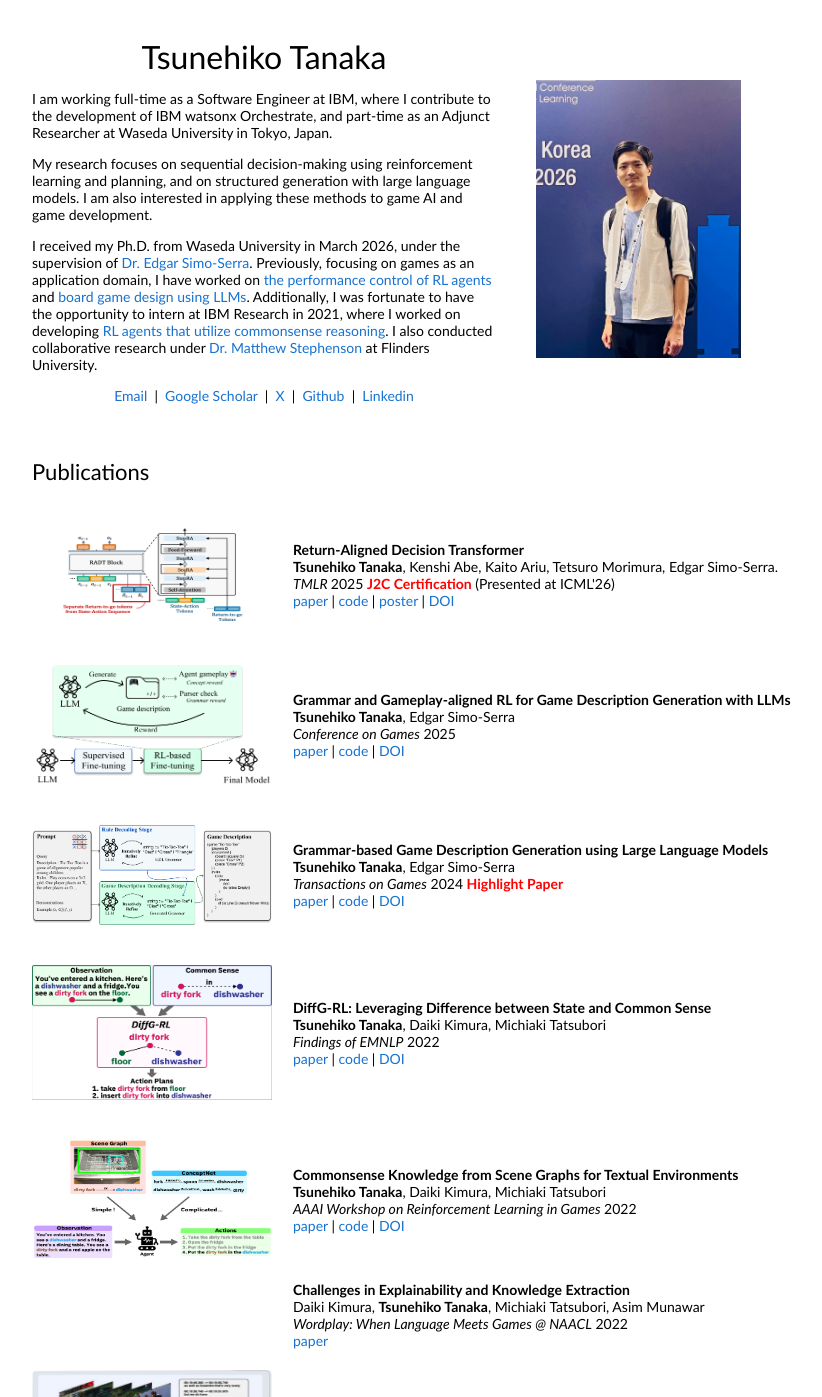
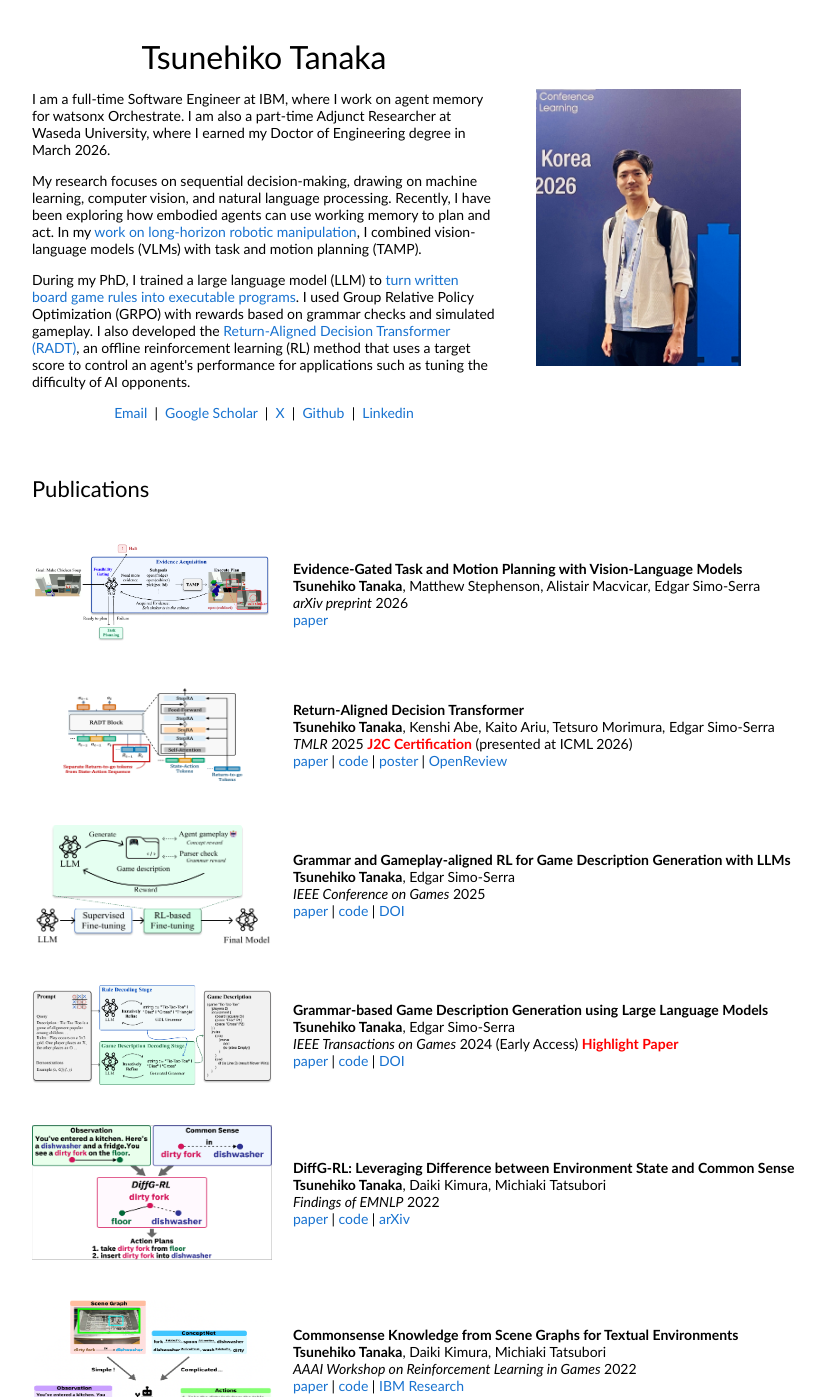
Before and after one commit to tsunehiko/tsunehiko.github.io, a plain HTML site: page index.html in a window 1280 px wide. Shown: the part 5-1402 px from the top of the page, without its empty margins (228-1050 px from the left). Drawn offline with Linux system fonts and the light colour scheme.

Commit message:
Update research profile and add EAFG preprint

```diff
--- a/index.html
+++ b/index.html
@@ -25,13 +25,18 @@
                     <name>Tsunehiko Tanaka</name>
                   </p>
                   <p>
-                    I am working full-time as a Software Engineer at IBM, where I contribute to the development of IBM watsonx Orchestrate, and part-time as an Adjunct Researcher at Waseda University in Tokyo, Japan.
+                    I am a full-time Software Engineer at IBM, where I work on agent memory for watsonx Orchestrate.
+                    I am also a part-time Adjunct Researcher at Waseda University, where I earned my Doctor of Engineering degree in March 2026.
                   </p>
                   <p>
-                    My research focuses on sequential decision-making using reinforcement learning and planning, and on structured generation with large language models. I am also interested in applying these methods to game AI and game development.
+                    My research focuses on sequential decision-making, drawing on machine learning, computer vision, and natural language processing.
+                    Recently, I have been exploring how embodied agents can use working memory to plan and act.
+                    In my <a href="https://arxiv.org/abs/2608.20084v2">work on long-horizon robotic manipulation</a>, I combined vision-language models (VLMs) with task and motion planning (TAMP).
                   </p>
                   <p>
-                    I received my Ph.D. from Waseda University in March 2026, under the supervision of <a href="https://esslab.jp/~ess/ja/">Dr. Edgar Simo-Serra</a>. Previously, focusing on games as an application domain, I have worked on <a href="https://openreview.net/forum?id=lTt2cTW8h1">the performance control of RL agents</a> and <a href="https://arxiv.org/abs/2407.17404">board game design using LLMs</a>. Additionally, I was fortunate to have the opportunity to intern at IBM Research in 2021, where I worked on developing <a href="https://arxiv.org/abs/2211.16002">RL agents that utilize commonsense reasoning</a>. I also conducted collaborative research under <a href="https://matthewstephenson.info/">Dr. Matthew Stephenson</a> at Flinders University.
+                    During my PhD, I trained a large language model (LLM) to <a href="https://arxiv.org/abs/2503.15783">turn written board game rules into executable programs</a>.
+                    I used Group Relative Policy Optimization (GRPO) with rewards based on grammar checks and simulated gameplay.
+                    I also developed the <a href="https://arxiv.org/abs/2402.03923">Return-Aligned Decision Transformer (RADT)</a>, an offline reinforcement learning (RL) method that uses a target score to control an agent's performance for applications such as tuning the difficulty of AI opponents.
                   </p>
                   <p style="text-align:center">
                     <a href="mailto:tsunehiko@fuji.waseda.jp">Email</a> &nbsp|&nbsp
@@ -62,15 +67,27 @@
           <table
             style="width:100%;border:0px;border-spacing:0px;border-collapse:separate;margin-right:auto;margin-left:auto;">
             <tbody>
-              <tr>
+              <tr id="eafg">
+                <td style="padding:20px;width:25%;vertical-align:middle">
+                  <img width="240" height="100" src="./files/teaser/eafg.png"
+                    alt="EAFG pipeline illustrated with a robot gathering evidence in a kitchen">
+                </td>
+                <td style="width:75%;vertical-align:middle">
+                  <papertitle>Evidence-Gated Task and Motion Planning with Vision-Language Models</papertitle> <br>
+                  <strong>Tsunehiko Tanaka</strong>, Matthew Stephenson, Alistair Macvicar, Edgar Simo-Serra<br>
+                  <em>arXiv preprint</em> 2026 <br>
+                  <a href="https://arxiv.org/abs/2608.20084v2">paper</a> <br>
+                </td>
+              </tr>
+              <tr id="radt">
                 <td style="padding:20px;width:25%;vertical-align:middle">
                   <img width="240" height="100" align="center" src="./files/teaser/radt.png">
                 </td>
                 <td style="width:75%;vertical-align:middle">
                   <papertitle>Return-Aligned Decision Transformer</papertitle> <br>
-                  <strong>Tsunehiko Tanaka</strong>, Kenshi Abe, Kaito Ariu, Tetsuro Morimura, Edgar Simo-Serra. <br>
-                  <em>TMLR </em> 2025 <span style="color:red; font-weight: bold;">J2C Certification</span> <span style="color:black;"> (Presented at ICML'26) </span> <br>
-                  <a href='https://arxiv.org/abs/2402.03923'>paper</a> | <a href='https://github.com/CyberAgentAILab/radt'>code</a> | <a href='./files/poster/radt.pdf'>poster</a> | <a href="https://openreview.net/forum?id=lTt2cTW8h1">DOI</a> <br>
+                  <strong>Tsunehiko Tanaka</strong>, Kenshi Abe, Kaito Ariu, Tetsuro Morimura, Edgar Simo-Serra<br>
+                  <em>TMLR</em> 2025 <span style="color:red; font-weight: bold;">J2C Certification</span> (presented at ICML 2026) <br>
+                  <a href='https://arxiv.org/abs/2402.03923'>paper</a> | <a href='https://github.com/CyberAgentAILab/radt'>code</a> | <a href='./files/poster/radt.pdf'>poster</a> | <a href="https://openreview.net/forum?id=lTt2cTW8h1">OpenReview</a> <br>
                 </td>
               </tr>
               <tr>
@@ -80,7 +97,7 @@
                 <td style="width:75%;vertical-align:middle">
                   <papertitle>Grammar and Gameplay-aligned RL for Game Description Generation with LLMs</papertitle> <br>
                   <strong>Tsunehiko Tanaka</strong>, Edgar Simo-Serra<br>
-                  <em>Conference on Games</em> 2025 <br>
+                  <em>IEEE Conference on Games</em> 2025 <br>
                   <a href='https://arxiv.org/abs/2503.15783'>paper</a> | <a href='https://github.com/tsunehiko/rlgdg'>code</a> | <a href='https://ieeexplore.ieee.org/document/11114202'>DOI</a> <br>
                 </td>
               </tr>
@@ -91,19 +108,19 @@
                 <td style="width:75%;vertical-align:middle">
                   <papertitle>Grammar-based Game Description Generation using Large Language Models</papertitle> <br>
                   <strong>Tsunehiko Tanaka</strong>, Edgar Simo-Serra<br>
-                  <em>Transactions on Games</em> 2024 <a href="https://transactions.games/cis-highlight/april-2026-cis-highlight-paper-copy"><span style="color:red; font-weight: bold;">Highlight Paper</span></a> <br>
+                  <em>IEEE Transactions on Games</em> 2024 (Early Access) <a href="https://transactions.games/cis-highlight/april-2026-cis-highlight-paper-copy"><span style="color:red; font-weight: bold;">Highlight Paper</span></a> <br>
                   <a href='https://arxiv.org/abs/2407.17404'>paper</a> | <a href='https://github.com/tsunehiko/ggdg'>code</a> | <a href='https://ieeexplore.ieee.org/document/10807354'>DOI</a> <br>
                 </td>
               </tr>
-              <tr>
+              <tr id="diffg-rl">
                 <td style="padding:20px;width:25%;vertical-align:middle">
                   <img width="240" height="135" align="center" src="./files/teaser/diffg-rl.png">
                 </td>
                 <td style="width:75%;vertical-align:middle">
-                  <papertitle>DiffG-RL: Leveraging Difference between State and Common Sense</papertitle> <br>
+                  <papertitle>DiffG-RL: Leveraging Difference between Environment State and Common Sense</papertitle> <br>
                   <strong>Tsunehiko Tanaka</strong>, Daiki Kimura, Michiaki Tatsubori<br>
                   <em>Findings of EMNLP</em> 2022 <br>
-                  <a href='https://arxiv.org/abs/2211.16002'>paper</a> | <a href='https://github.com/ibm/diffg-rl'>code</a> | <a href='https://aclanthology.org/2022.findings-emnlp.110/'>DOI</a> <br>
+                  <a href='https://aclanthology.org/2022.findings-emnlp.110/'>paper</a> | <a href='https://github.com/ibm/diffg-rl'>code</a> | <a href='https://arxiv.org/abs/2211.16002'>arXiv</a> <br>
                 </td>
               </tr>
               <tr>
@@ -114,7 +131,7 @@
                   <papertitle>Commonsense Knowledge from Scene Graphs for Textual Environments</papertitle> <br>
                   <strong>Tsunehiko Tanaka</strong>, Daiki Kimura, Michiaki Tatsubori <br>
                   <em>AAAI Workshop on Reinforcement Learning in Games</em> 2022 <br>
-                <a href="https://arxiv.org/abs/2210.14162">paper</a> | <a href="https://github.com/IBM/diffg-rl">code</a> | <a href="https://rlg.mlanctot.info/2022/papers/AAAI22-RLG_paper_28.pdf">DOI</a> <br>
+                  <a href="https://arxiv.org/abs/2210.14162">paper</a> | <a href="https://github.com/IBM/diffg-rl">code</a> | <a href="https://research.ibm.com/publications/commonsense-knowledge-from-scene-graphs-for-textual-environments">IBM Research</a> <br>
                 </td>
               </tr>
               <tr>
@@ -143,7 +160,7 @@
           <table
           style="width:100%;border:0px;border-spacing:0px;border-collapse:separate;margin-right:auto;margin-left:auto;">
             <tbody>
-              <tr>
+              <tr id="patents">
                 <td style="padding:20px;width:100%;vertical-align:middle">
                   <heading>Patents</heading>
                 </td>
@@ -156,7 +173,8 @@
               <tr>
                 <td style="padding:20px 40px 20px 40px;vertical-align:middle">
                   <ul style="margin:0;padding-left:20px;">
-                    <strong>Tsunehiko Tanaka</strong>, Daiki Kimura, Michiaki Tatsubori. Extracting enriched target-oriented common sense from grounded graphs to support next step decision making. U.S. Patent 12,555,006, Issued Feb 17, 2026.
+                    <strong>Tsunehiko Tanaka</strong>, Daiki Kimura, Michiaki Tatsubori. Extracting enriched target-oriented common sense from grounded graphs to support next step decision making.
+                    <a href="https://patentsgazette.uspto.gov/week07/OG/html/1543-3/US12555006-20260217.html">U.S. Patent 12,555,006</a>, issued February 17, 2026.
                   </ul>
                 </td>
               </tr>
@@ -239,15 +257,16 @@
               <tr>
                 <td style="padding:10px 40px 10px 40px;vertical-align:middle">
                   <ul style="margin:0;padding-left:20px;">
-                      <papertitle>Waseda University, Tokyo</papertitle> (Jul 2026 - ) <br>
-                      Adjunct Researcher (part-time)
+                      <papertitle>Waseda University, Tokyo</papertitle> (Jul 2026 - Present) <br>
+                      Adjunct Researcher (part-time)<br>
+                      Continuing research on <a href="#eafg">robot planning with vision-language models</a>.
                   </ul>
                 </td>
               </tr>
               <tr>
                 <td style="padding:10px 40px 10px 40px;vertical-align:middle">
                   <ul style="margin:0;padding-left:20px;">
-                      <papertitle>IBM, Tokyo</papertitle> (Apr 2026 - ) <br>
+                      <papertitle>IBM, Tokyo</papertitle> (Apr 2026 - Present) <br>
                       Software Engineer (full-time)<br>
                       Contributing to the development of IBM watsonx Orchestrate.
                   </ul>
@@ -258,7 +277,7 @@
                   <ul style="margin:0;padding-left:20px;">
                       <papertitle>Flinders University, Adelaide</papertitle> (Jan 2026 - Mar 2026) <br>
                       Visiting Scholar <br>
-                      Research visit at Flinders University (host: Dr. Matthew Stephenson). Exploring research topics in robotics.
+                      Began <a href="#eafg">research on using visual evidence to guide robot planning</a> (host: <a href="https://matthewstephenson.info/">Dr. Matthew Stephenson</a>).
                   </ul>
                 </td>
               </tr>
@@ -267,7 +286,7 @@
                   <ul style="margin:0;padding-left:20px;">
                       <papertitle>CyberAgent AI Lab, Tokyo</papertitle> (July 2023 - June 2025) <br>
                       Research Intern <br>
-                      Developed a transformer-based offline RL method to control agent performance for modeling game players with diverse skill levels, improving control performance by 54.9%. Implemented a reproducible workflow for transformer-based models using PyTorch and Docker on GCP. Accepted for publication in Transactions on Machine Learning Research (TMLR).
+                      Developed the <a href="#radt">Return-Aligned Decision Transformer</a>, an offline RL method for tuning an agent's performance with a target score.
                   </ul>
                 </td>
               </tr>
@@ -276,7 +295,7 @@
                   <ul style="margin:0;padding-left:20px;">
                       <papertitle>SAP, Tokyo</papertitle> (Sep 2022 - Mar 2023) <br>
                       ML Engineer Intern <br>
-                      Developed a sales prototype for stockpile measurements using 3D point cloud processing with Python and OpenCV.
+                      Built a prototype in Python and OpenCV to estimate stockpile volume by reconstructing 3D point clouds from photos.
                   </ul>
                 </td>
               </tr>
@@ -285,7 +304,7 @@
                   <ul style="margin:0;padding-left:20px;">
                       <papertitle>IBM Research, Tokyo</papertitle> (Aug 2021 - May 2022) <br>
                       Research Intern <br>
-                      Developed an RL agent that solves text-based games using external knowledge such as ConceptNet. Achieved a 17% improvement on decision making benchmarks for language models. Accepted to EMNLP and an AAAI Workshop; filed one patent application.
+                      Developed <a href="#diffg-rl">DiffG-RL</a>, an agent that uses commonsense knowledge to choose actions in text games. Co-inventor on <a href="#patents">U.S. Patent 12,555,006</a>, issued in 2026.
                   </ul>
                 </td>
               </tr>
```
Also changed, not shown: files/teaser/eafg.png (added).
